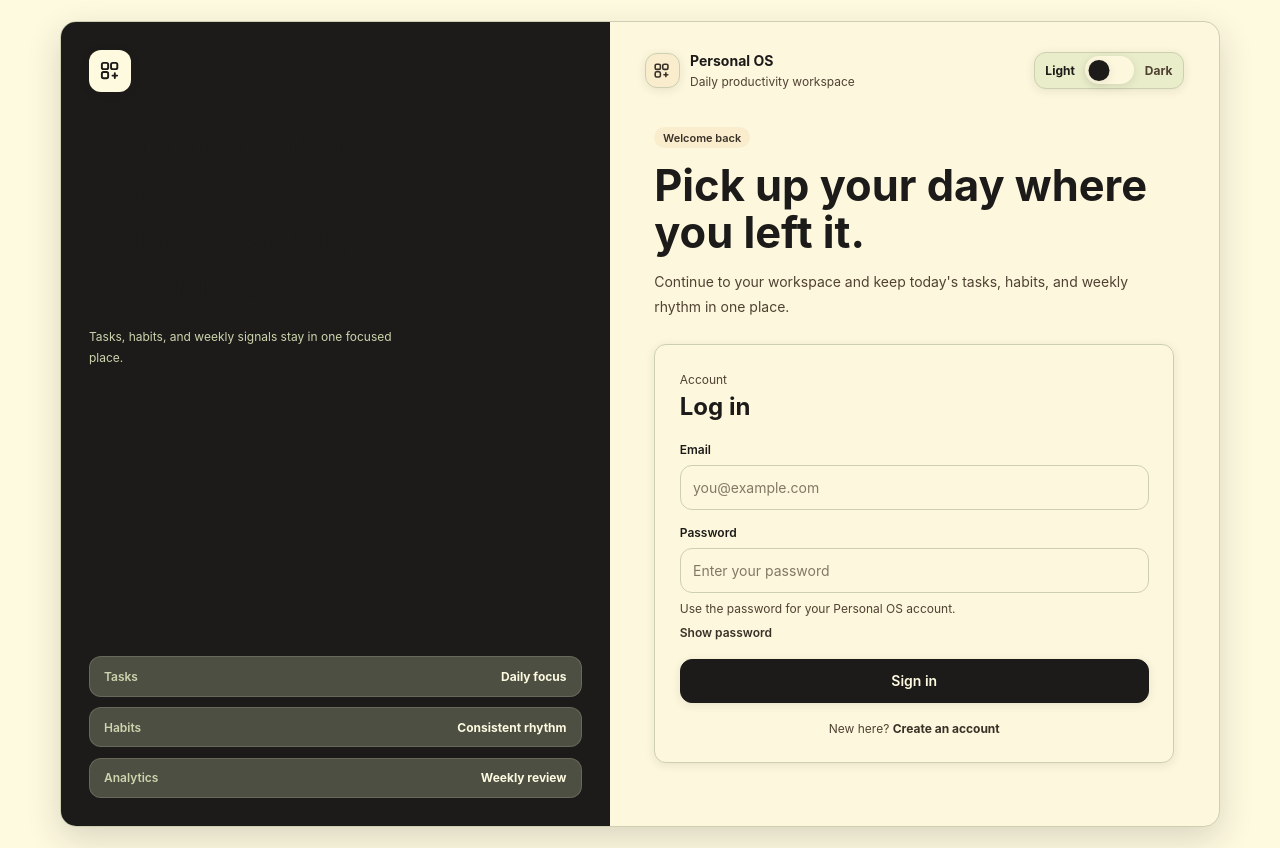
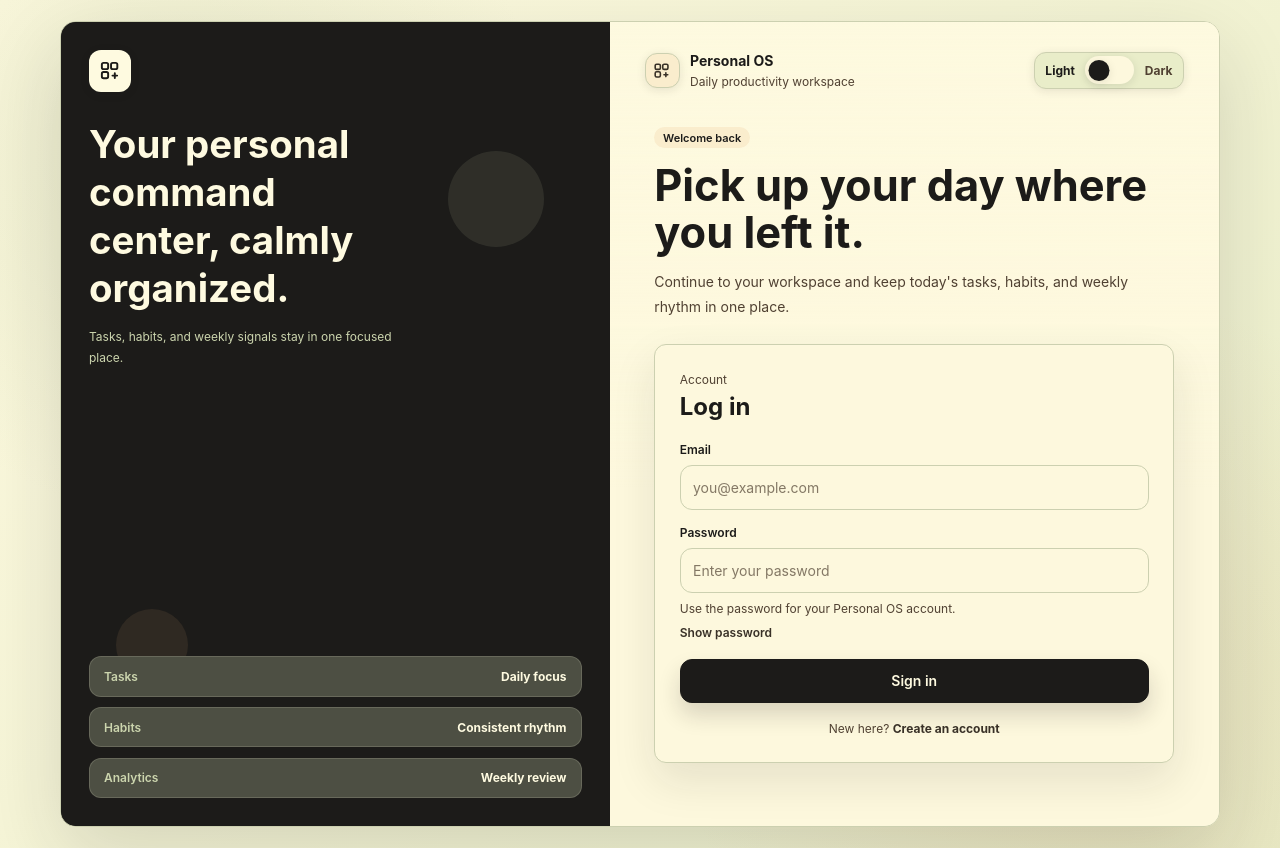
Before and after one commit to tarun5004/PersonalOS, a React (Vite) app in the folder client/: page /login in a window 1280 px wide. Built offline with nearby package versions, Linux system fonts and the light colour scheme.

Commit message:
feat(auth-ui): refresh auth screens with toast feedback

```diff
--- a/client/package.json
+++ b/client/package.json
@@ -28,6 +28,7 @@
     "react-dom": "^19.2.7",
     "react-hook-form": "^7.78.0",
     "react-router-dom": "^7.17.0",
+    "react-toastify": "^11.1.0",
     "recharts": "^3.8.1",
     "tailwind-merge": "^3.6.0",
     "three": "^0.184.0"
--- a/client/src/app/providers/AppProviders.jsx
+++ b/client/src/app/providers/AppProviders.jsx
@@ -3,6 +3,7 @@ import { BrowserRouter } from 'react-router-dom';
 import { AuthProvider } from '../../features/auth/AuthProvider.jsx';
 import { PomodoroProvider } from '../../features/pomodoro/PomodoroProvider.jsx';
 import { ThemeProvider } from '../../features/theme/ThemeProvider.jsx';
+import { AppToaster } from '../../components/ui/AppToaster.jsx';
 import { createQueryClient } from './queryClient.js';
 
 const queryClient = createQueryClient();
@@ -16,6 +17,7 @@ export function AppProviders({ children }) {
             <PomodoroProvider>{children}</PomodoroProvider>
           </AuthProvider>
         </BrowserRouter>
+        <AppToaster />
       </QueryClientProvider>
     </ThemeProvider>
   );
--- a/client/src/features/auth/components/AuthShell.jsx
+++ b/client/src/features/auth/components/AuthShell.jsx
@@ -1,3 +1,4 @@
+import { motion } from 'framer-motion';
 import { Badge } from '../../../components/ui/Badge.jsx';
 import { ThemeToggle } from '../../theme/ThemeToggle.jsx';
 import { BrandMark } from '../../../components/brand/BrandMark.jsx';
@@ -10,38 +11,61 @@ const previewRows = [
 
 export function AuthShell({ children, eyebrow, summary, title }) {
   return (
-    <section className="grid min-h-dvh place-items-center overflow-y-auto bg-app-bg p-4 text-body sm:p-6">
-      <div className="grid min-h-[calc(100dvh-2rem)] w-full overflow-hidden border border-border bg-surface shadow-panel sm:min-h-[min(720px,calc(100dvh-48px))] sm:max-w-[1160px] sm:rounded-panel lg:grid-cols-[minmax(320px,0.9fr)_minmax(360px,1fr)]">
-        <aside
-          className="app-rail hidden min-h-0 flex-col justify-between p-8 text-sidebar-text lg:flex"
+    <section className="auth-page grid min-h-dvh place-items-center overflow-y-auto p-4 text-body sm:p-6">
+      <motion.div
+        animate={{ opacity: 1, y: 0, scale: 1 }}
+        className="auth-frame grid min-h-[calc(100dvh-2rem)] w-full overflow-hidden border border-border bg-surface shadow-panel sm:min-h-[min(720px,calc(100dvh-48px))] sm:max-w-[1160px] sm:rounded-panel lg:grid-cols-[minmax(320px,0.9fr)_minmax(360px,1fr)]"
+        initial={{ opacity: 0, y: 18, scale: 0.985 }}
+        transition={{ duration: 0.45, ease: [0.22, 1, 0.36, 1] }}
+      >
+        <motion.aside
+          animate={{ opacity: 1, x: 0 }}
+          className="auth-visual-panel app-rail relative hidden min-h-0 flex-col justify-between overflow-hidden p-8 text-sidebar-text lg:flex"
+          initial={{ opacity: 0, x: -18 }}
+          transition={{ delay: 0.12, duration: 0.5, ease: [0.22, 1, 0.36, 1] }}
           aria-hidden="true"
         >
+          <div className="auth-orb auth-orb-one" />
+          <div className="auth-orb auth-orb-two" />
           <div>
             <BrandMark
               iconClassName="size-12 border-sidebar-text/15 bg-sidebar-text text-[var(--sidebar-bg)]"
             />
-            <h2 className="mt-8 max-w-xs text-[clamp(2rem,3vw,2.75rem)] font-bold leading-tight">
+            <motion.h2
+              animate={{ opacity: 1, y: 0 }}
+              className="mt-8 max-w-xs text-[clamp(2rem,3vw,2.75rem)] font-bold leading-tight text-sidebar-text"
+              initial={{ opacity: 0, y: 12 }}
+              transition={{ delay: 0.22, duration: 0.45 }}
+            >
               Your personal command center, calmly organized.
-            </h2>
-            <p className="mt-4 max-w-sm text-sm leading-6 text-sidebar-muted">
+            </motion.h2>
+            <motion.p
+              animate={{ opacity: 1, y: 0 }}
+              className="mt-4 max-w-sm text-sm leading-6 text-sidebar-muted"
+              initial={{ opacity: 0, y: 10 }}
+              transition={{ delay: 0.3, duration: 0.4 }}
+            >
               Tasks, habits, and weekly signals stay in one focused place.
-            </p>
+            </motion.p>
           </div>
 
           <div className="grid gap-3">
-            {previewRows.map((row) => (
-              <div
-                className="app-rail-surface flex items-center justify-between rounded-card border border-sidebar-text/15 px-4 py-3"
+            {previewRows.map((row, index) => (
+              <motion.div
+                animate={{ opacity: 1, x: 0 }}
+                className="auth-preview-row app-rail-surface flex items-center justify-between rounded-card border border-sidebar-text/15 px-4 py-3"
+                initial={{ opacity: 0, x: -12 }}
                 key={row.label}
+                transition={{ delay: 0.36 + index * 0.08, duration: 0.35 }}
               >
                 <span className="text-sm font-semibold text-sidebar-muted">{row.label}</span>
                 <strong className="text-sm text-sidebar-text">{row.value}</strong>
-              </div>
+              </motion.div>
             ))}
           </div>
-        </aside>
+        </motion.aside>
 
-        <div className="grid min-w-0 grid-rows-[auto_minmax(0,1fr)] px-5 py-6 sm:px-8 lg:px-10 lg:py-8">
+        <div className="auth-content-panel grid min-w-0 grid-rows-[auto_minmax(0,1fr)] px-5 py-6 sm:px-8 lg:px-10 lg:py-8">
           <header className="flex flex-col items-start justify-between gap-4 sm:flex-row sm:items-center">
             <div className="flex min-w-0 items-center gap-3">
               <BrandMark iconClassName="bg-accent-soft text-accent-strong" />
@@ -54,8 +78,13 @@ export function AuthShell({ children, eyebrow, summary, title }) {
           </header>
 
           <div className="grid min-h-0 place-items-center py-8 lg:py-10">
-            <div className="w-full max-w-[520px]">
-              <Badge>{eyebrow}</Badge>
+            <motion.div
+              animate={{ opacity: 1, y: 0 }}
+              className="w-full max-w-[520px]"
+              initial={{ opacity: 0, y: 14 }}
+              transition={{ delay: 0.18, duration: 0.45, ease: [0.22, 1, 0.36, 1] }}
+            >
+              <Badge className="auth-eyebrow">{eyebrow}</Badge>
               <h1 className="mt-4 max-w-[520px] text-[clamp(1.85rem,5vw,3.1rem)] font-bold leading-[1.08] tracking-normal text-body">
                 {title}
               </h1>
@@ -63,10 +92,10 @@ export function AuthShell({ children, eyebrow, summary, title }) {
                 {summary}
               </p>
               <div className="mt-7">{children}</div>
-            </div>
+            </motion.div>
           </div>
         </div>
-      </div>
+      </motion.div>
     </section>
   );
 }
--- a/client/src/features/auth/pages/LoginPage.jsx
+++ b/client/src/features/auth/pages/LoginPage.jsx
@@ -1,5 +1,7 @@
 import { useState } from 'react';
+import { motion } from 'framer-motion';
 import { Link } from 'react-router-dom';
+import { toast } from 'react-toastify';
 import { Alert } from '../../../components/ui/Alert.jsx';
 import { Button } from '../../../components/ui/Button.jsx';
 import {
@@ -55,6 +57,7 @@ export default function LoginPage() {
 
     if (Object.keys(nextErrors).length > 0) {
       setFieldErrors(nextErrors);
+      toast.warning('Please fix the highlighted fields.');
       return;
     }
 
@@ -64,14 +67,16 @@ export default function LoginPage() {
 
     try {
       await login(nextValues);
+      toast.success('Welcome back. Your workspace is ready.');
     } catch (error) {
       const serverFieldErrors = mapServerValidationErrors(error.errors);
       setFieldErrors(serverFieldErrors);
-      setFormError(
+      const nextFormError =
         Object.keys(serverFieldErrors).length > 0
           ? ''
-          : error.message || 'Could not sign in',
-      );
+          : error.message || 'Could not sign in';
+      setFormError(nextFormError);
+      toast.error(nextFormError || 'Please check the highlighted fields.');
     } finally {
       setIsSubmitting(false);
     }
@@ -83,7 +88,13 @@ export default function LoginPage() {
       summary="Continue to your workspace and keep today's tasks, habits, and weekly rhythm in one place."
       title="Pick up your day where you left it."
     >
-      <Card className="bg-surface p-6 sm:p-7">
+      <Card
+        animate={{ opacity: 1, y: 0 }}
+        as={motion.div}
+        className="auth-form-card bg-surface p-5 sm:p-7"
+        initial={{ opacity: 0, y: 16 }}
+        transition={{ delay: 0.28, duration: 0.42, ease: [0.22, 1, 0.36, 1] }}
+      >
         <CardHeader>
           <CardDescription>Account</CardDescription>
           <CardTitle>Log in</CardTitle>
@@ -125,7 +136,7 @@ export default function LoginPage() {
               {isPasswordVisible ? 'Hide password' : 'Show password'}
             </button>
 
-            <Button className="mt-1 w-full" disabled={isBusy} size="lg" type="submit">
+            <Button className="mt-1 w-full auth-submit-button" disabled={isBusy} size="lg" type="submit">
               {isSubmitting ? 'Signing in...' : 'Sign in'}
             </Button>
           </form>
--- a/client/src/styles/tokens.css
+++ b/client/src/styles/tokens.css
@@ -268,6 +268,106 @@
 }
 
 @layer utilities {
+  .auth-page {
+    background:
+      radial-gradient(circle at 14% 18%, color-mix(in srgb, var(--tea-green) 38%, transparent), transparent 28%),
+      radial-gradient(circle at 86% 84%, color-mix(in srgb, var(--light-bronze) 18%, transparent), transparent 32%),
+      linear-gradient(135deg, var(--cornsilk), var(--beige));
+  }
+
+  :root[data-theme="dark"] .auth-page {
+    background:
+      radial-gradient(circle at 12% 18%, color-mix(in srgb, var(--tea-green) 12%, transparent), transparent 30%),
+      radial-gradient(circle at 86% 82%, color-mix(in srgb, var(--light-bronze) 10%, transparent), transparent 34%),
+      var(--bg-page);
+  }
+
+  .auth-frame {
+    background:
+      linear-gradient(90deg, var(--sidebar-bg) 0 50%, var(--bg-surface) 50% 100%);
+    box-shadow:
+      0 28px 80px color-mix(in srgb, var(--charcoal) 14%, transparent),
+      inset 0 1px 0 color-mix(in srgb, var(--cornsilk) 28%, transparent);
+  }
+
+  @media (max-width: 1023px) {
+    .auth-frame {
+      background: var(--bg-surface);
+    }
+  }
+
+  .auth-visual-panel {
+    background:
+      radial-gradient(circle at 12% 14%, color-mix(in srgb, var(--tea-green) 12%, transparent), transparent 28%),
+      radial-gradient(circle at 88% 90%, color-mix(in srgb, var(--light-bronze) 14%, transparent), transparent 30%),
+      var(--sidebar-bg);
+  }
+
+  .auth-content-panel {
+    background:
+      linear-gradient(180deg, color-mix(in srgb, var(--cornsilk) 72%, transparent), transparent 58%),
+      var(--bg-surface);
+  }
+
+  :root[data-theme="dark"] .auth-content-panel {
+    background:
+      linear-gradient(180deg, color-mix(in srgb, var(--tea-green) 7%, transparent), transparent 58%),
+      var(--bg-surface);
+  }
+
+  .auth-orb {
+    position: absolute;
+    pointer-events: none;
+    border-radius: 999px;
+    filter: blur(0.5px);
+    opacity: 0.45;
+  }
+
+  .auth-orb-one {
+    right: 12%;
+    top: 16%;
+    width: 96px;
+    height: 96px;
+    background: color-mix(in srgb, var(--tea-green) 24%, transparent);
+    animation: auth-drift 9s ease-in-out infinite;
+  }
+
+  .auth-orb-two {
+    bottom: 18%;
+    left: 10%;
+    width: 72px;
+    height: 72px;
+    background: color-mix(in srgb, var(--light-bronze) 24%, transparent);
+    animation: auth-drift 11s ease-in-out infinite reverse;
+  }
+
+  .auth-preview-row {
+    backdrop-filter: blur(10px);
+    transition:
+      border-color var(--transition),
+      background-color var(--transition),
+      transform var(--transition);
+  }
+
+  .auth-preview-row:hover {
+    transform: translateX(4px);
+  }
+
+  .auth-eyebrow {
+    background: var(--papaya-whip);
+    color: var(--charcoal);
+  }
+
+  .auth-form-card {
+    box-shadow:
+      0 18px 44px color-mix(in srgb, var(--charcoal) 10%, transparent),
+      inset 0 1px 0 color-mix(in srgb, var(--cornsilk) 50%, transparent);
+  }
+
+  .auth-submit-button {
+    box-shadow: 0 12px 22px color-mix(in srgb, var(--charcoal) 16%, transparent);
+  }
+
   .app-rail {
     background: var(--sidebar-bg);
     border-color: var(--sidebar-border);
@@ -294,6 +394,120 @@
   .border-pulse  { animation: border-pulse  2s ease-in-out infinite; }
   .focus-pulse   { animation: focus-pulse   2s ease-in-out infinite; }
   .focus-modal-backdrop { background: color-mix(in srgb, var(--charcoal) 72%, transparent); }
+
+  .Toastify__toast-container {
+    position: fixed;
+    z-index: 9999;
+    width: min(380px, calc(100vw - 24px));
+    pointer-events: none;
+  }
+
+  .Toastify__toast-container--top-right {
+    top: 16px;
+    right: 16px;
+  }
+
+  .Toastify__toast {
+    position: relative;
+    display: flex;
+    min-height: 58px;
+    margin-bottom: 12px;
+    overflow: hidden;
+    border: 1px solid var(--border);
+    border-left: 4px solid var(--accent);
+    border-radius: var(--radius-lg);
+    background: var(--bg-surface);
+    color: var(--text-primary);
+    box-shadow: var(--shadow-floating-token);
+    pointer-events: auto;
+  }
+
+  .Toastify__toast-body {
+    display: flex;
+    align-items: center;
+    gap: 10px;
+    width: 100%;
+    margin: 0;
+    padding: 12px 14px;
+    font-size: var(--text-sm);
+    font-weight: 600;
+    line-height: 1.4;
+  }
+
+  .Toastify__toast-icon {
+    display: grid;
+    width: 20px;
+    min-width: 20px;
+    place-items: center;
+    color: var(--accent);
+  }
+
+  .Toastify__toast--success {
+    border-left-color: var(--success);
+  }
+
+  .Toastify__toast--success .Toastify__toast-icon {
+    color: var(--success);
+  }
+
+  .Toastify__toast--error {
+    border-left-color: var(--danger);
+  }
+
+  .Toastify__toast--error .Toastify__toast-icon {
+    color: var(--danger);
+  }
+
+  .Toastify__toast--warning {
+    border-left-color: var(--warning);
+  }
+
+  .Toastify__toast--warning .Toastify__toast-icon {
+    color: var(--warning);
+  }
+
+  .Toastify__close-button {
+    align-self: flex-start;
+    padding: 10px 10px 0 0;
+    border: 0;
+    background: transparent;
+    color: var(--text-secondary);
+    opacity: 0.75;
+  }
+
+  .Toastify__progress-bar {
+    position: absolute;
+    bottom: 0;
+    left: 0;
+    height: 3px;
+    background: var(--accent);
+    transform-origin: left;
+  }
+
+  .Toastify__progress-bar--success {
+    background: var(--success);
+  }
+
+  .Toastify__progress-bar--error {
+    background: var(--danger);
+  }
+
+  .Toastify__progress-bar--warning {
+    background: var(--warning);
+  }
+
+  .pos-toast-enter {
+    animation: toast-in 220ms ease-out both;
+  }
+
+  .pos-toast-exit {
+    animation: toast-out 160ms ease-in both;
+  }
+}
+
+@keyframes auth-drift {
+  0%, 100% { transform: translate3d(0, 0, 0) scale(1); }
+  50%      { transform: translate3d(10px, -12px, 0) scale(1.06); }
 }
 
 @keyframes border-pulse {
@@ -310,3 +524,13 @@
   0%   { transform: scale(0.82); }
   100% { transform: scale(1); }
 }
+
+@keyframes toast-in {
+  from { opacity: 0; transform: translate3d(18px, -8px, 0) scale(0.98); }
+  to   { opacity: 1; transform: translate3d(0, 0, 0) scale(1); }
+}
+
+@keyframes toast-out {
+  from { opacity: 1; transform: translate3d(0, 0, 0) scale(1); }
+  to   { opacity: 0; transform: translate3d(18px, -6px, 0) scale(0.98); }
+}
```
Also changed, not shown: client/src/components/ui/AppToaster.jsx (added, +24 -0 lines), client/src/features/auth/pages/RegisterPage.jsx (+16 -5 lines), 1 other file (tests, documents, lock files or other folders).
